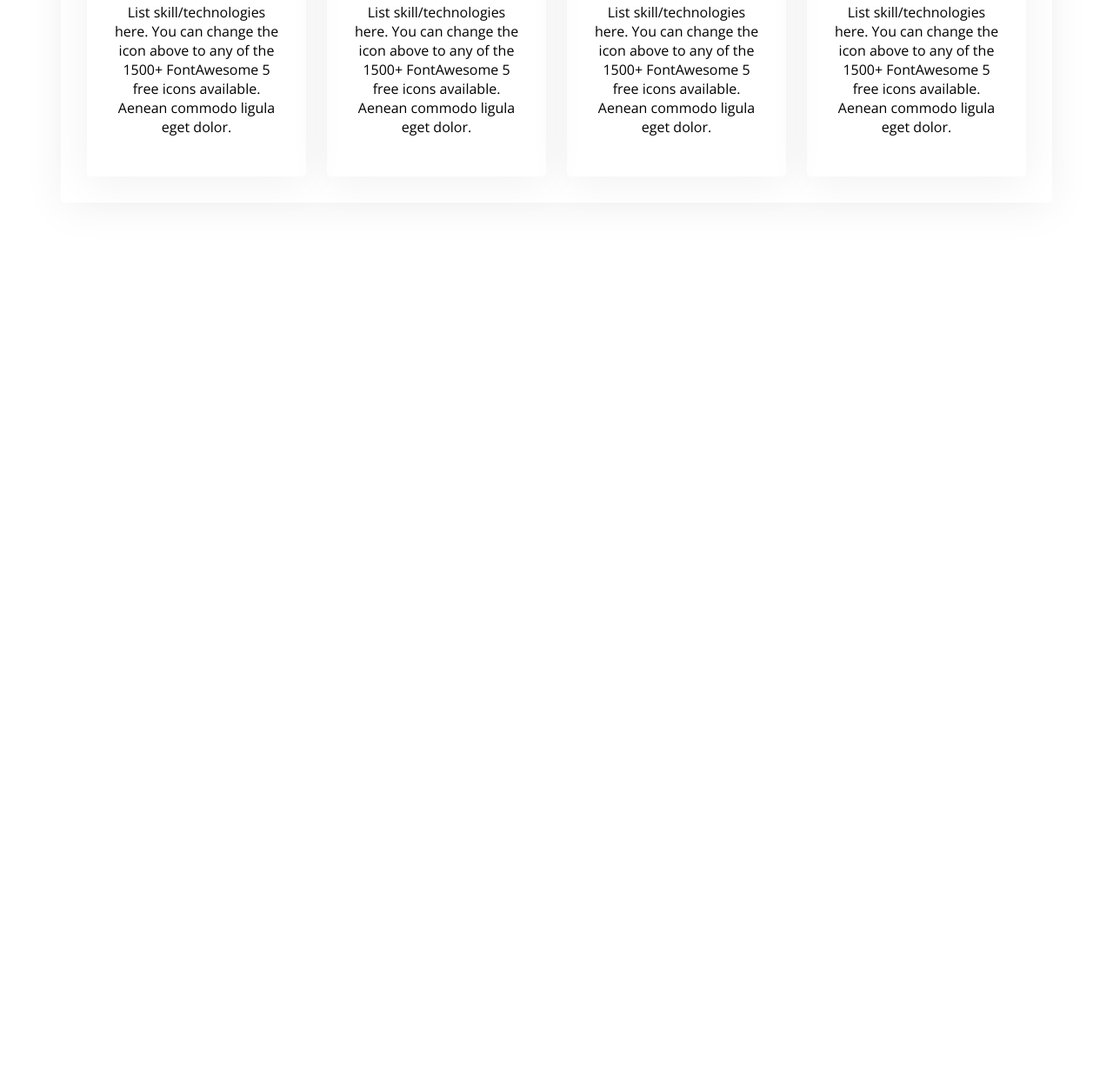
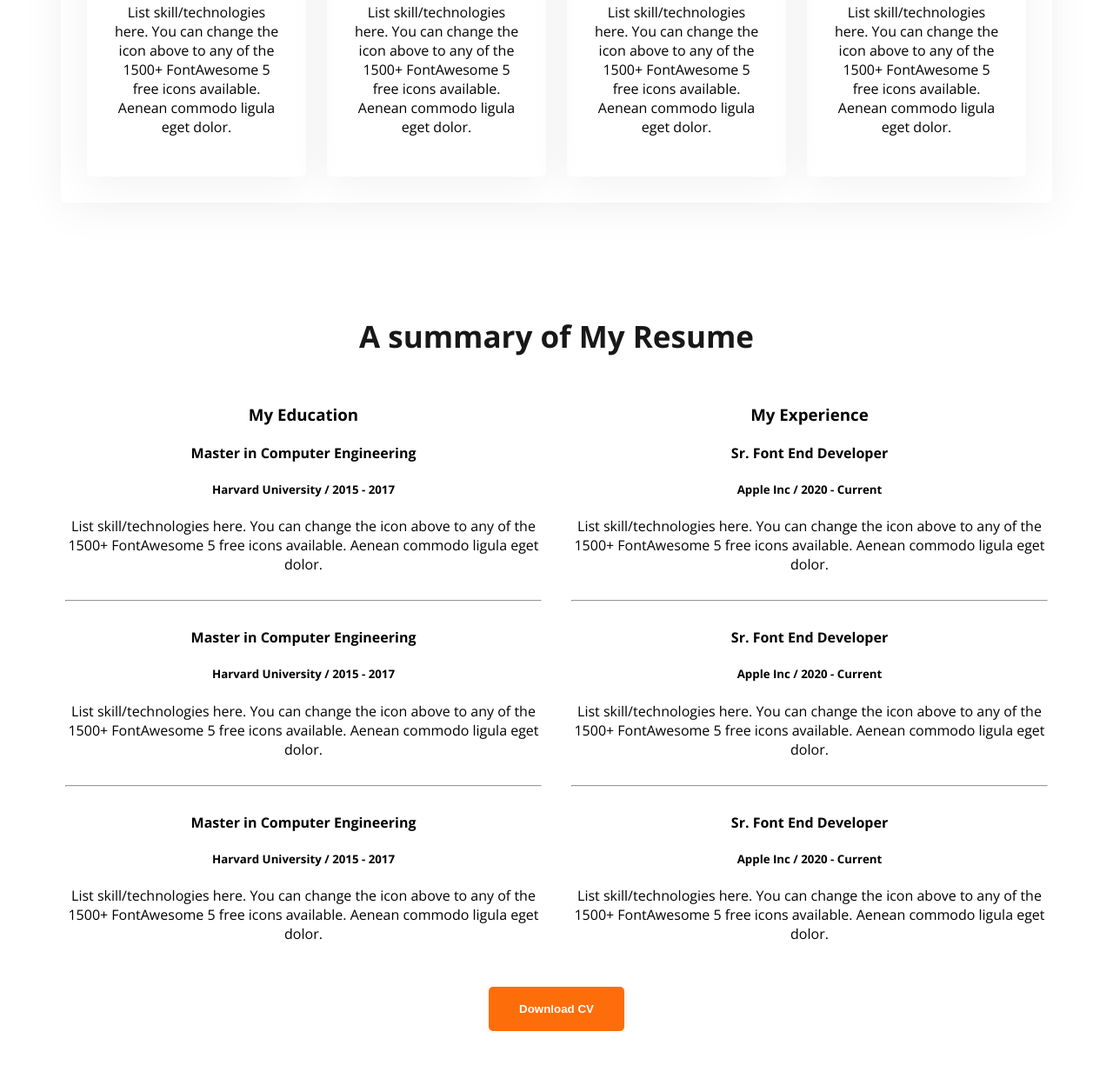
Before and after one commit to Alireja-khan/web-dev-portfolio, a plain HTML site: page index.html in a window 1280 px wide. Shown: the part 2143-3368 px from the top of the page at 87% size. Before the commit the page ends 2506 px from the top, so only its background shows below. Drawn offline with nearby package versions, Linux system fonts and the light colour scheme.

Commit message:
added resume description

```diff
--- a/index.html
+++ b/index.html
@@ -92,6 +92,62 @@
                 </div>
             </div>
         </section>
+
+        <section class="resume">
+            <h3 class="section-title">A summary of My Resume</h3>
+            <div class="resume-container">
+                <div class="resume-column">
+                    <h3 class="resume-column-title">My Education</h3>
+                    <div class="experience">
+                        <h4 class="experience-title">Master in Computer Engineering</h4>
+                        <h5 class="experience-subtitle">Harvard University / 2015 - 2017</h5>
+                        <experience-description>List skill/technologies here. You can change the icon above
+                            to any of the 1500+ FontAwesome 5 free icons available. Aenean commodo ligula eget dolor.</experience-description>
+                    </div>
+                    <hr>
+                    <div class="experience">
+                        <h4 class="experience-title">Master in Computer Engineering</h4>
+                        <h5 class="experience-subtitle">Harvard University / 2015 - 2017</h5>
+                        <experience-description>List skill/technologies here. You can change the icon above
+                            to any of the 1500+ FontAwesome 5 free icons available. Aenean commodo ligula eget dolor.  </experience-description>
+                    </div>
+                    <hr>
+                    <div class="experience">
+                        <h4 class="experience-title">Master in Computer Engineering</h4>
+                        <h5 class="experience-subtitle">Harvard University / 2015 - 2017</h5>
+                        <experience-description>List skill/technologies here. You can change the icon above
+                            to any of the 1500+ FontAwesome 5 free icons available. Aenean commodo ligula eget dolor.</experience-description>
+                    </div>
+                </div>
+                <div class="resume-column">
+                    <h3 class="resume-column-title">My Experience</h3>
+
+                    <div class="experience">
+                        <h4 class="experience-title">Sr. Font End Developer</h4>
+                        <h5 class="experience-subtitle">Apple Inc / 2020 - Current</h5>
+                        <experience-description>List skill/technologies here. You can change the icon above
+                            to any of the 1500+ FontAwesome 5 free icons available. Aenean commodo ligula eget dolor.</experience-description>
+                    </div>
+                    <hr>
+                    <div class="experience">
+                        <h4 class="experience-title">Sr. Font End Developer</h4>
+                        <h5 class="experience-subtitle">Apple Inc / 2020 - Current</h5>
+                        <experience-description>List skill/technologies here. You can change the icon above
+                            to any of the 1500+ FontAwesome 5 free icons available. Aenean commodo ligula eget dolor.</experience-description>
+                    </div>
+                    <hr>
+                    <div class="experience">
+                        <h4 class="experience-title">Sr. Font End Developer</h4>
+                        <h5 class="experience-subtitle">Apple Inc / 2020 - Current</h5>
+                        <experience-description>List skill/technologies here. You can change the icon above
+                            to any of the 1500+ FontAwesome 5 free icons available. Aenean commodo ligula eget dolor.</experience-description>
+                    </div>
+                </div>
+            </div>
+            <div class="text cente resume-download-cv">
+                <button class="btn-primary text-center">Download CV</button>
+            </div>
+        </section>
     </main>
     <footer>
 
--- a/styles/portfolio.css
+++ b/styles/portfolio.css
@@ -14,11 +14,13 @@
     background-repeat: no-repeat;
     background-position: top left, bottom right;
 
+
 }
 
 /* shared style */
 .secondary-bg{
     background-color: #FFF8F3;
+
 }
 
 .text-primary{
@@ -144,3 +146,24 @@ main section{
     border-radius: 5px;
     box-shadow: 0px 6px 50px 0px rgba(0, 0, 0, 0.06);
 }
+
+/* resume section */
+.resume-container{
+    display: flex;
+    gap: 24px;
+}
+
+.experience-sub-title{
+    font-size: 20px;
+    font-weight: 600;
+    margin-bottom: 20px;
+}
+.experience-description, .experience-sub-title{
+    color: #757575;
+}
+.resume hr{
+    margin: 30px 5px;
+}
+.resume-download-cv{
+    margin-top: 50px;
+}
```
